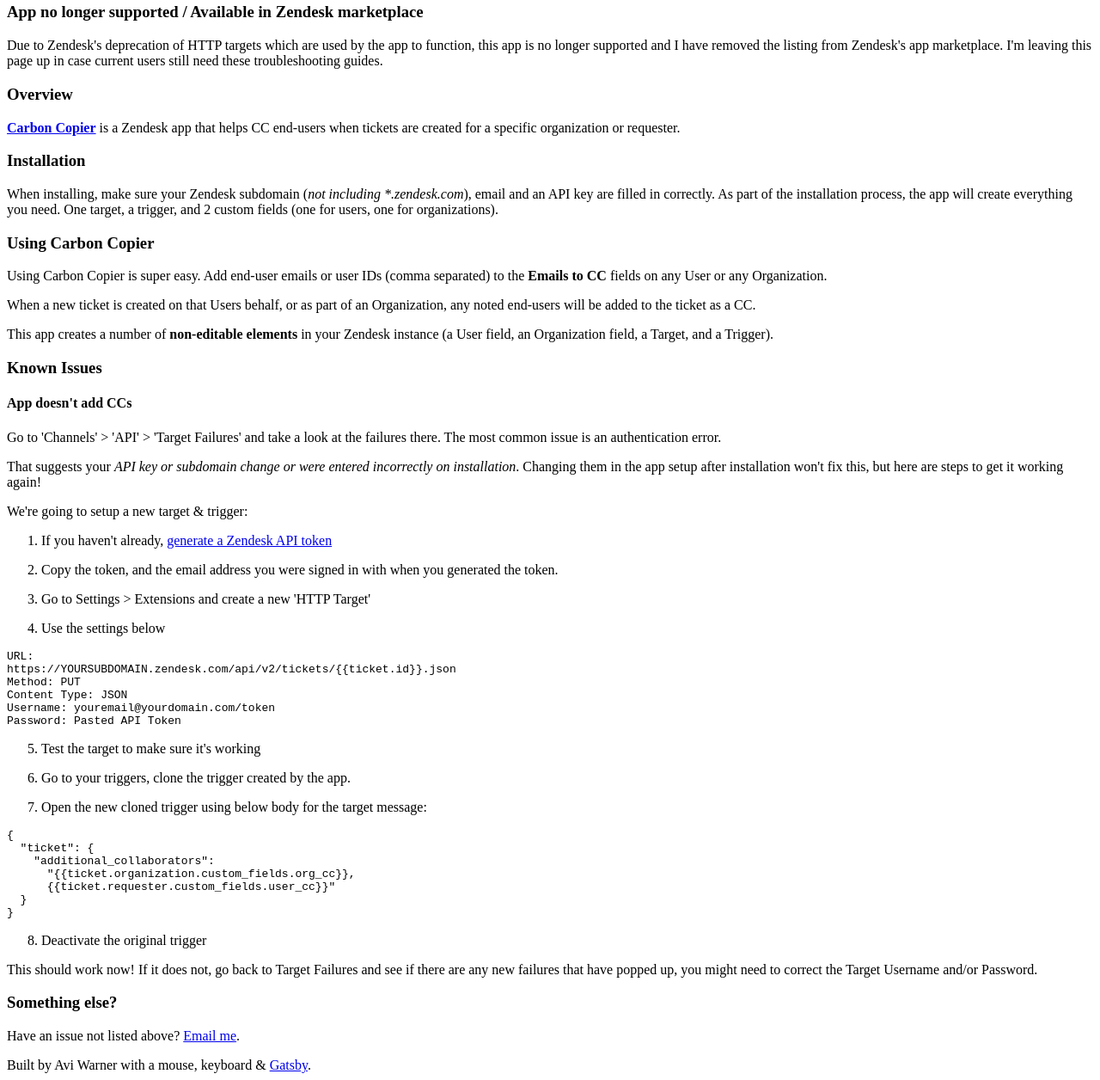
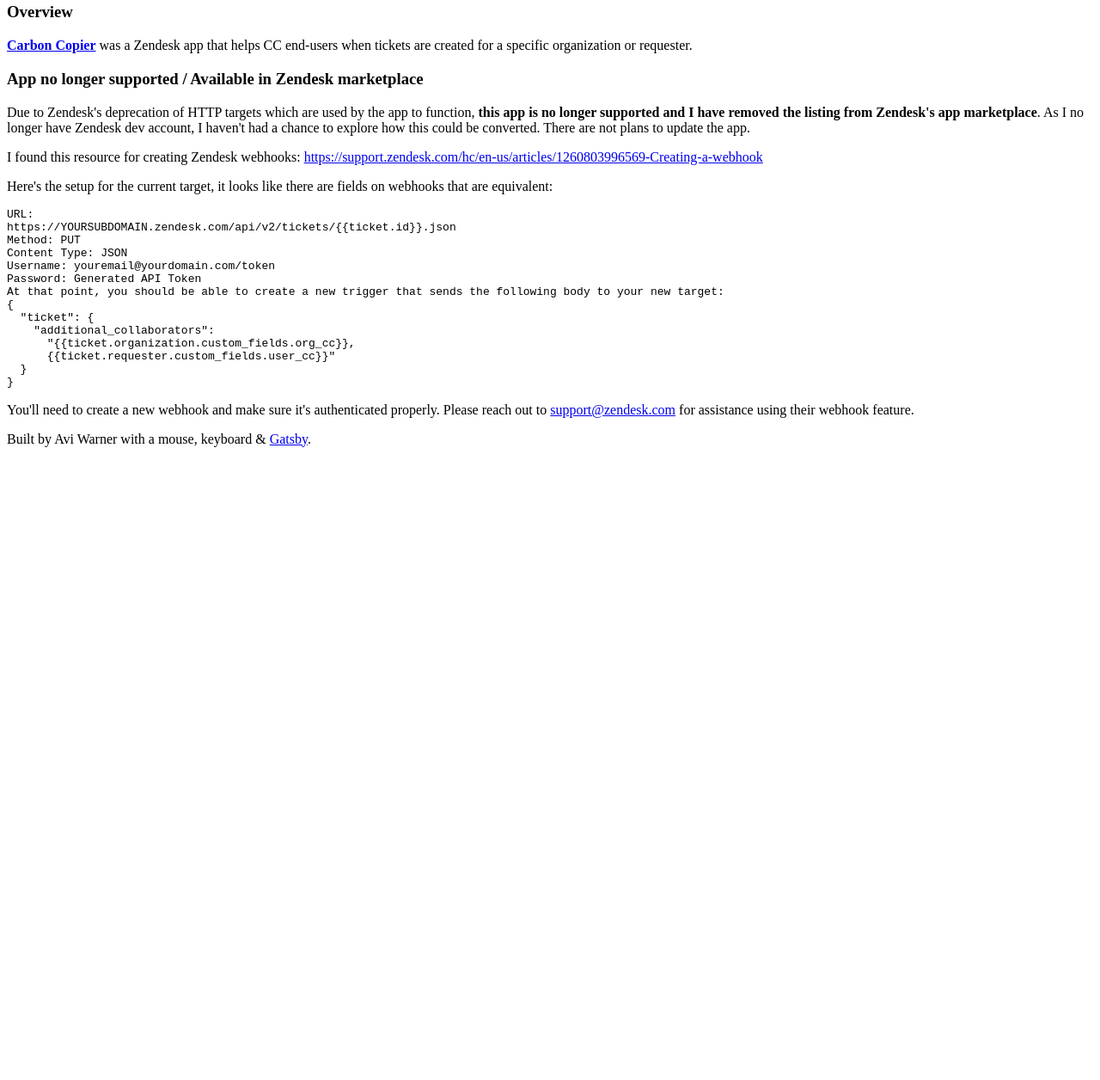
Before and after one commit to aviwarner/portfolio, a Gatsby site: page /carbon-copier in a window 1280 px wide. Shown: the part 817-2073 px from the top of the page at 86% size. After the commit the page ends 1345 px from the top, so only its background shows below. Built offline with nearby package versions, Linux system fonts and the light colour scheme; Gatsby itself is replaced by a stand-in of ours; some packages are replaced by stand-ins of ours; code samples lack their colours.

Commit message:
update carbon copier instructions

````diff
--- a/src/markdown-pages/carboncopier.md
+++ b/src/markdown-pages/carboncopier.md
@@ -5,43 +5,17 @@
 featuredImage: ../images/cc_ticket_view.jpg
 ---
 
+### Overview
+
+**[Carbon Copier](https://www.zendesk.com/apps/support/carbon-copier/)** was a Zendesk app that helps CC end-users when tickets are created for a specific organization or requester.
+
 ### App no longer supported / Available in Zendesk marketplace
 
-Due to Zendesk's deprecation of HTTP targets which are used by the app to function, this app is no longer supported and I have removed the listing from Zendesk's app marketplace. I'm leaving this page up in case current users still need these troubleshooting guides.
+Due to Zendesk's deprecation of HTTP targets which are used by the app to function, **this app is no longer supported and I have removed the listing from Zendesk's app marketplace**. As I no longer have Zendesk dev account, I haven't had a chance to explore how this could be converted. There are not plans to update the app.
 
-### Overview
+I found this resource for creating Zendesk webhooks: https://support.zendesk.com/hc/en-us/articles/1260803996569-Creating-a-webhook
 
-**[Carbon Copier](https://www.zendesk.com/apps/support/carbon-copier/)** is a Zendesk app that helps CC end-users when tickets are created for a specific organization or requester.
-
-### Installation
-
-When installing, make sure your Zendesk subdomain (_not including *.zendesk.com_), email and an API key are filled in correctly. As part of the installation process, the app will create everything you need. One target, a trigger, and 2 custom fields (one for users, one for organizations).
-
-### Using Carbon Copier
-
-Using Carbon Copier is super easy. Add end-user emails or user IDs (comma separated) to the **Emails to CC** fields on any User or any Organization.
-
-When a new ticket is created on that Users behalf, or as part of an Organization, any noted end-users will be added to the ticket as a CC.
-
-This app creates a number of **non-editable elements** in your Zendesk instance (a User field, an Organization field, a Target, and a Trigger).
-
-### Known Issues
-
-#### App doesn't add CCs
-
-Go to 'Channels' > 'API' > 'Target Failures' and take a look at the failures there. The most common issue is an authentication error.
-
-That suggests your _API key or subdomain change or were entered incorrectly on installation_. Changing them in the app setup after installation won't fix this, but here are steps to get it working again!
-
-We're going to setup a new target & trigger:
-
-1) If you haven't already, [generate a Zendesk API token](https://support.zendesk.com/hc/en-us/articles/226022787-Generating-a-new-API-token-)
-
-2) Copy the token, and the email address you were signed in with when you generated the token.
-
-3) Go to Settings > Extensions and create a new 'HTTP Target'
-
-4) Use the settings below
+Here's the setup for the current target, it looks like there are fields on webhooks that are equivalent:
 
 ```
 URL:
@@ -49,16 +23,8 @@
 Method: PUT
 Content Type: JSON
 Username: youremail@yourdomain.com/token
-Password: Pasted API Token
-```
-
-5) Test the target to make sure it's working
-
-6) Go to your triggers, clone the trigger created by the app.
-
-7) Open the new cloned trigger using below body for the target message:
-
-```json
+Password: Generated API Token
+At that point, you should be able to create a new trigger that sends the following body to your new target:
 {
   "ticket": {
     "additional_collaborators":
@@ -68,10 +34,4 @@
 }
 ```
 
-8) Deactivate the original trigger
-
-This should work now! If it does not, go back to Target Failures and see if there are any new failures that have popped up, you might need to correct the Target Username and/or Password.
-
-### Something else?
-
-Have an issue not listed above? [Email me](mailto:aviwarner@gmail.com).
+You'll need to create a new webhook and make sure it's authenticated properly. Please reach out to support@zendesk.com for assistance using their webhook feature.
````
